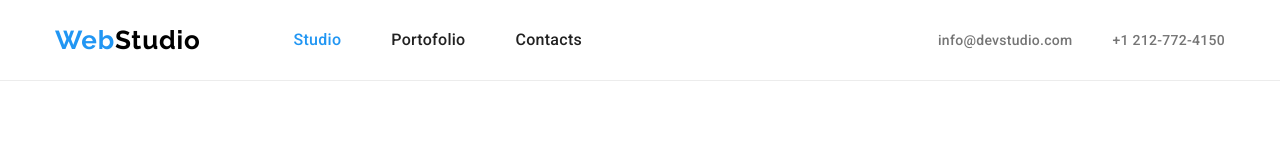
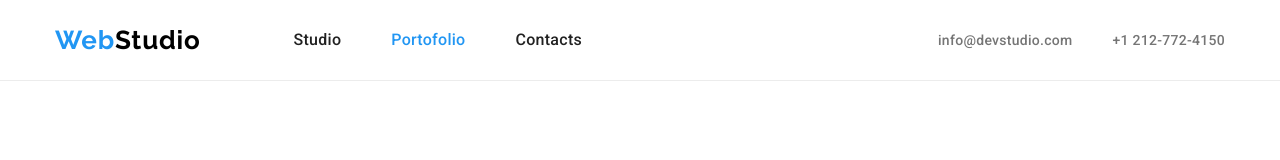
Before and after one commit to florintihi/goit-markup-hw-03, a plain HTML site: page portfolio.html in a window 1280 px wide. Shown: the top 160 px of the page. Drawn offline with nearby package versions, Linux system fonts and the light colour scheme.

Commit message:
fixed misplaced current class

```diff
--- a/portfolio.html
+++ b/portfolio.html
@@ -25,8 +25,8 @@
         >
         <nav>
           <ul class="nav">
-            <li><a class="current links" href="index.html">Studio</a></li>
-            <li><a class="links" href="portfolio.html">Portofolio</a></li>
+            <li><a class="links" href="index.html">Studio</a></li>
+            <li><a class="links current" href="portfolio.html">Portofolio</a></li>
             <li><a class="links" href="#">Contacts</a></li>
           </ul>
         </nav>
```
